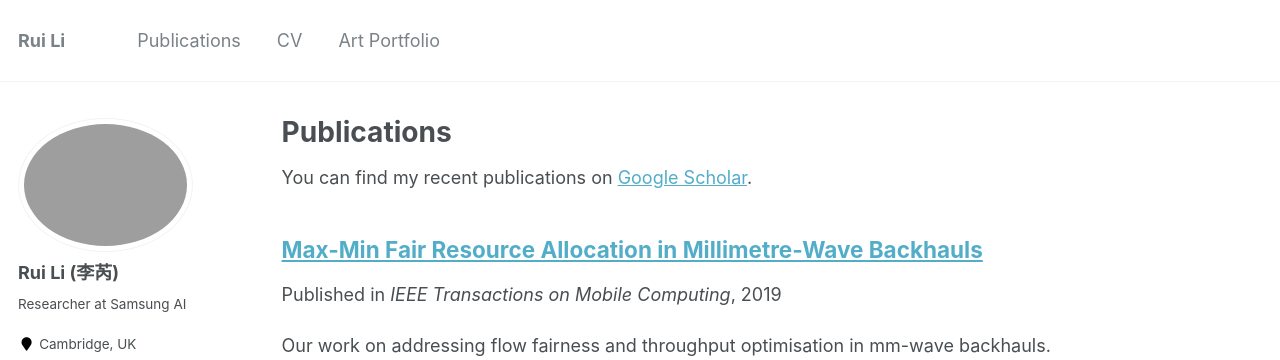
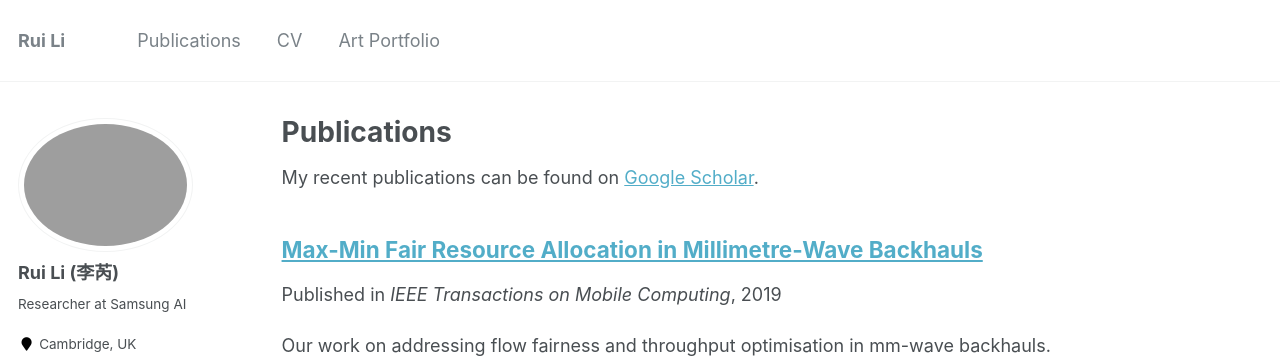
Before and after one commit to ruihuili/ruihuili.github.io, a Jekyll site: the page built from _pages/publications.md, in a window 1280 px wide and 900 px high. Shown: the top 360 px of the window. Built offline with Jekyll 4.4.1, drawn with Linux system fonts in a browser that asks for light colours.

Commit message:
Update publications.md

```diff
--- a/_pages/publications.md
+++ b/_pages/publications.md
@@ -5,7 +5,7 @@ permalink: /publications/
 author_profile: true
 ---
 
-You can find my recent publications on [Google Scholar](https://scholar.google.com/citations?user=N_FtHksAAAAJ&hl=en).
+My recent publications can be found on [Google Scholar](https://scholar.google.com/citations?user=N_FtHksAAAAJ&hl=en).
 
 {% include base_path %}
 
```
